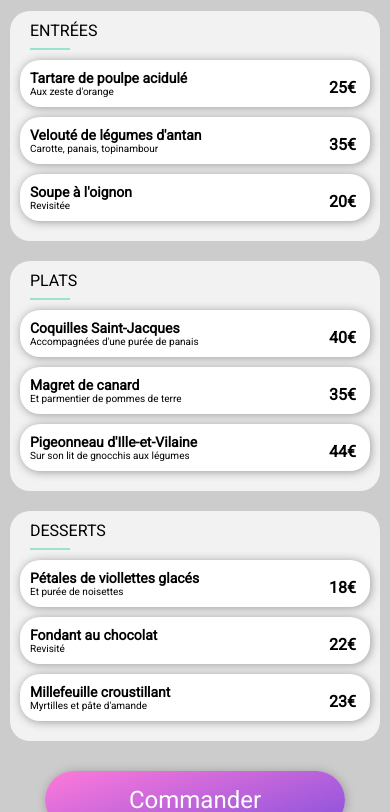
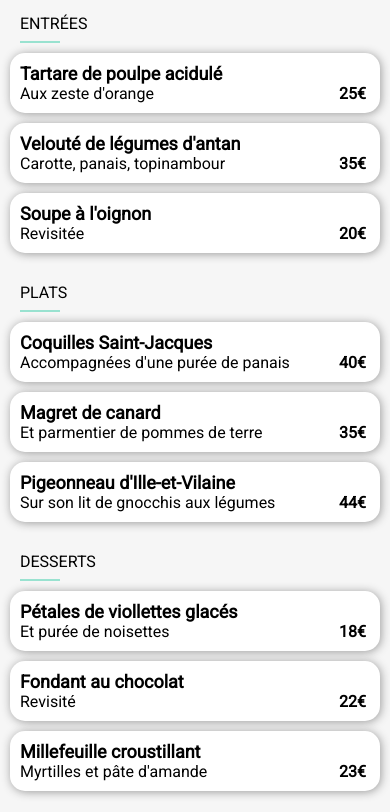
Before and after one commit to CyD21/Ohmyfood, a website: page alafrancaise.html in a window 390 px wide. Shown: the part 353-1165 px from the top of the page. Drawn offline with Linux system fonts and the light colour scheme; a web font is replaced by a local one.

Commit message:
version finale corrigée

```diff
--- a/sass/base/_typography.scss
+++ b/sass/base/_typography.scss
@@ -3,7 +3,7 @@ h1 {
   font-family: 'shrikhand', cursive;
   margin: 0px;
   @include mobiles {
-    font-size: 22px;
+    font-size: 24px;
   }
 }
 h2 {
@@ -21,9 +21,6 @@ h3 {
 }
 h4 {
   font-size: 18px;
-  @include mobiles {
-    font-size: 14px;
-  }
 }
 h5 {
   font-size: 16px;
@@ -39,7 +36,4 @@ h6 {
 }
 p {
   font-size: 16px;
-  @include mobiles {
-    font-size: 10px;
-  }
 }
--- a/sass/components/_buttons.scss
+++ b/sass/components/_buttons.scss
@@ -1,6 +1,7 @@
 /** Bouton du block réservation page d'accueil **/
 @mixin resabtn {
   background: $btn-grad;
+  font-size: 16px;
   text-align: center;
   color: #fff;
   padding: 15px 20px;
@@ -49,7 +50,7 @@
   }
   i {
     padding: 0px 10px;
-    color: $primary-color;
+    color: #999999;
     @include mobiles {
       padding: 0px 15px;
     }
@@ -60,5 +61,8 @@
   &:hover {
     box-shadow: $shadow-on;
     background-color: #f5edff;
+    & i {
+      color: $primary-color;
+    }
   }
 }
--- a/sass/components/_buttonscheck.scss
+++ b/sass/components/_buttonscheck.scss
@@ -8,7 +8,7 @@
   overflow: hidden;
   cursor: pointer;
   max-width: 100%;
-
+  height: 60px;
   &__header {
     white-space: nowrap;
     text-overflow: ellipsis;
--- a/sass/layout/_BlockReservation.scss
+++ b/sass/layout/_BlockReservation.scss
@@ -2,7 +2,7 @@
   display: flex;
   flex-direction: column;
   align-items: center;
-  background-color: $bg-block;
+  background-color: #f6f6f6;
   padding: 20px 0px;
   @include mobiles {
     text-align: center;
@@ -12,6 +12,7 @@
     padding: 0px 0px 10px 0px;
   }
   &__subtitle {
+    color:#666666;
     margin: 0px 0px 20px 0px;
   }
   &__btn {
--- a/sass/layout/_footer.scss
+++ b/sass/layout/_footer.scss
@@ -18,7 +18,7 @@ footer {
       padding: 20px 0px 0px 60px;
     }
     @include mobiles {
-      padding-left: 10px;
+      padding-left: 20px;
     }
   }
   &__title {
--- a/sass/layout/_header.scss
+++ b/sass/layout/_header.scss
@@ -22,7 +22,7 @@ header {
   }
   .boxlocal {
     display: flex;
-    background: linear-gradient(#f2f2f2, #ccc);
+    background-color: #eaeaea;
     border-top: 2px solid #ccc;
     width: 100%;
     height: 40px;
--- a/sass/pages/_menu.scss
+++ b/sass/pages/_menu.scss
@@ -12,7 +12,7 @@
 .grid {
   display: grid;
   position: relative;
-  background-color: #ccc;
+  background-color: #f6f6f6;
   border-radius: $radius-all;
   width: 100%;
   margin: -50px auto 0px auto;
@@ -58,6 +58,8 @@
       grid-column-start: 1;
       grid-row-end: 1;
       grid-column-end: 2;
+      padding-top: 20px;
+      justify-content: space-between;
     }
   }
   &__heart {
@@ -65,6 +67,11 @@
     align-items: center;
     justify-content: center;
     padding-left: 30px;
+    @include mobiles {
+      justify-content: flex-start;
+      padding-right: 60px;
+      width: 50px;
+    }
   }
   &__entree {
     min-width: 90%;
@@ -87,6 +94,8 @@
       grid-column-start: 1;
       grid-row-end: 3;
       grid-column-end: 1;
+      background: none;
+      margin: 0px;
     }
   }
   &__plat {
@@ -110,6 +119,8 @@
       grid-column-start: 1;
       grid-row-end: 4;
       grid-column-end: 1;
+      background: none;
+      margin: 0px;
     }
   }
   &__dessert {
@@ -133,6 +144,8 @@
       grid-column-start: 1;
       grid-row-end: 4;
       grid-column-end: 1;
+      background: none;
+      margin: 0px;
     }
   }
 }
@@ -171,16 +184,19 @@
   background-color: #fff;
   width: 100%;
   height: 100%;
-  padding: 20px;
+  padding: 10px 20px 10px 20px;
   font-size: x-large;
+  margin: 0px 0px 40px 0px;
   @include portrait {
     margin: 0px;
   }
   @include mobiles {
-    background-color: #ccc;
+    margin: 0px;
+    padding: 20px 0px 50px 0px;
+    background-color: #f6f6f6;
   }
   &__btn {
-    width: 300px;
+    width: 250px;
     margin: 0px auto;
     @include resabtn;
   }
--- a/sass/utils/_variables.scss
+++ b/sass/utils/_variables.scss
@@ -10,7 +10,7 @@ $tertiaire-color: #99e2d0;
 $btn-grad: linear-gradient(162deg, $secondary-color 0%, $primary-color 90%);
 $radius-top: 20px 20px 0px 0px;
 $radius-bot: 0px 0px 20px 20px;
-$radius-all: 20px;
+$radius-all: 15px;
 $radius-right: 0px 20px 20px 0px;
 $radius-left: 20px 0px 0px 20px;
 /*==== Variables Box shadow ========*/
```
Also changed, not shown: images/restaurants/alafrancaise/alafrancaise.jpg, images/svg/heart-solid.svg (deleted), public/css/style.css, 4 other files.
